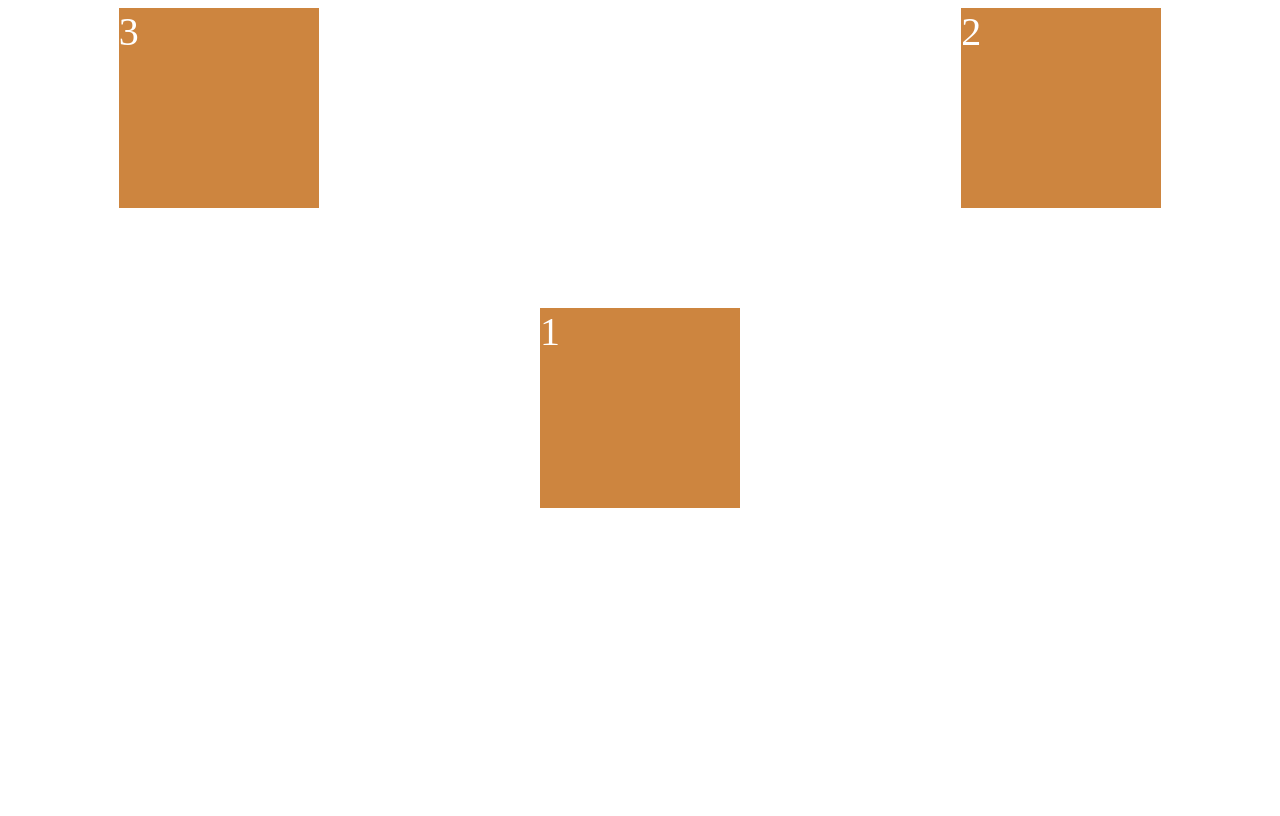
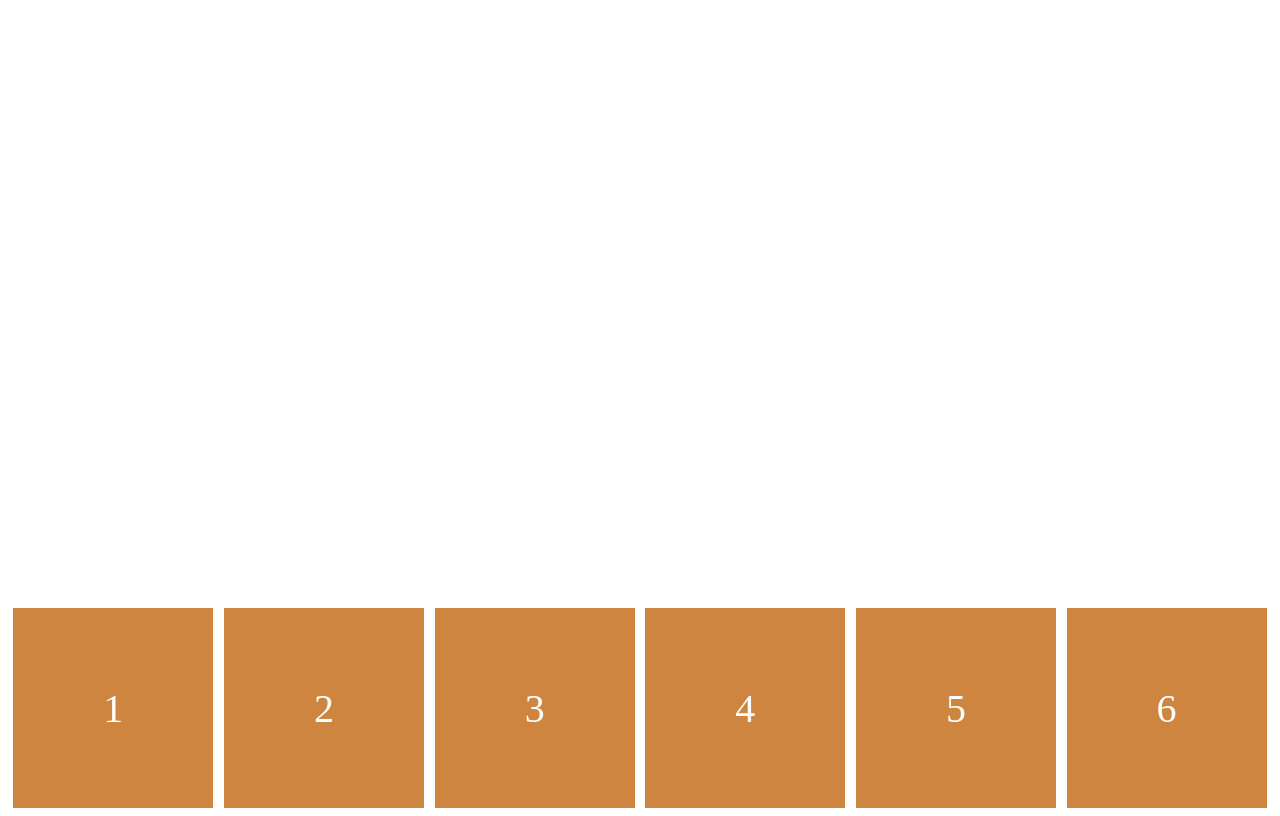
Before and after one commit to dlzagu/CSS-Layout-Master-Class, a plain HTML site: page index.html in a window 1280 px wide. Drawn offline with Linux system fonts and the light colour scheme.

Commit message:
20220315:1.5 wrap, nowrap, reverse, align-content

```diff
--- a/index.html
+++ b/index.html
@@ -14,6 +14,9 @@
         <div class="child">1</div>
         <div class="child">2</div>
         <div class="child">3</div>
+        <div class="child">4</div>
+        <div class="child">5</div>
+        <div class="child">6</div>
     </div>
 
 </body>
--- a/style.css
+++ b/style.css
@@ -1,8 +1,10 @@
 .father{
     display: flex;
     justify-content: space-around;
+    align-content: space-between;
     height: 100vh;
     font-size:40px;
+    flex-wrap: wrap-reverse;
 
 }
 
@@ -11,20 +13,13 @@
     height: 200px;
     background: peru;
     color: white;
+    display: flex;
+    justify-content: center;
+    align-items: center;
 }
 
-.child:nth-child(1){
-    order: 2;
-    align-self: center;
-}
-
-.child:nth-child(2){
-    order: 3;
-}
 /*
-부모가 아닌 자식 아이템의 위치(position)를 직접 변경하고 싶을 때는 align-self와 order를 사용한다. 이때 유의할 점은 부모의 높이(heigth)가 설정되어 있어야 한다.
-
-align-self는 align-item과 같이 동작한다. 다시 말해 cross axis 방향에 있는 item의 위치를 바꾸게 된다.
-
-order의 경우 단어 그대로 순서를 바꾼다. 이때 기본 값(default)는 0이라 order를 1로 줄 경우 order를 주지 않은 것보다 뒤에 위치하게 된다. HTML을 통해 순서를 바꾸기 힘들 때 사용하면 좋다.
+align-content (line을 변경, line은 cross-axis에 있는 상태)
+- justify-content와 비슷하지만 'line'에 관한 것 (각 block이 여러 행에 걸쳐 나올 때, 행간 공백을 얼마나 둘 건지?)
+- align-content: flex-start; - align-content: space-around;
  */
```
Also changed, not shown: 요약.txt (+20 -0 lines).
